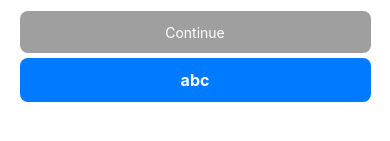
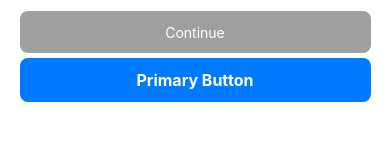
Before and after one commit to dhirajpowar/RNComponents, a React Native app: screen / in a window 390 px wide. Shown: the part 393-534 px from the top of the page. Built offline with nearby package versions, Linux system fonts and the light colour scheme.

Commit message:
Button label changed to Primary Button

```diff
--- a/App.tsx
+++ b/App.tsx
@@ -42,7 +42,7 @@ function App(): React.JSX.Element {
       <TouchableOpacity style={styles.btnContinue}>
         <Text style={styles.txt}>Continue</Text>
       </TouchableOpacity>
-      <PrimaryButton title='abc'></PrimaryButton>
+      <PrimaryButton title='Primary Button'></PrimaryButton>
     </View>
   );
 }
```
